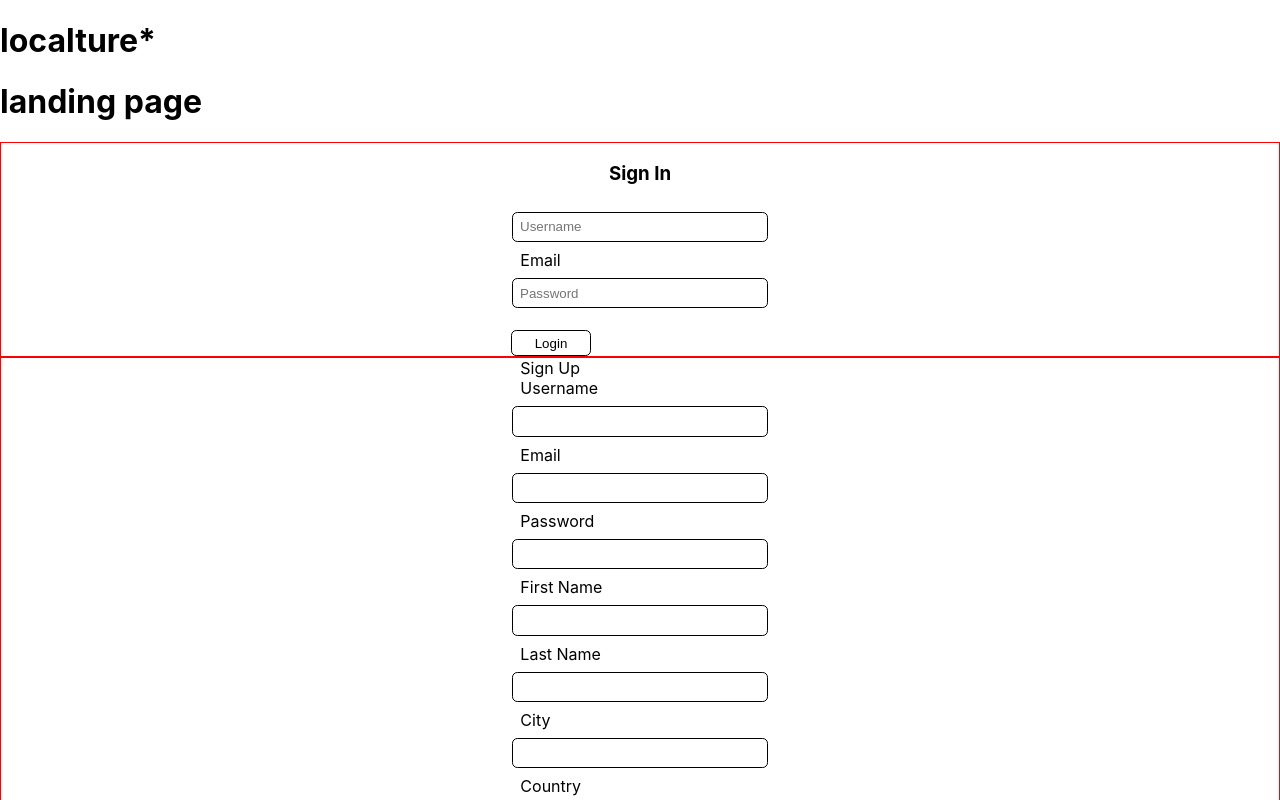
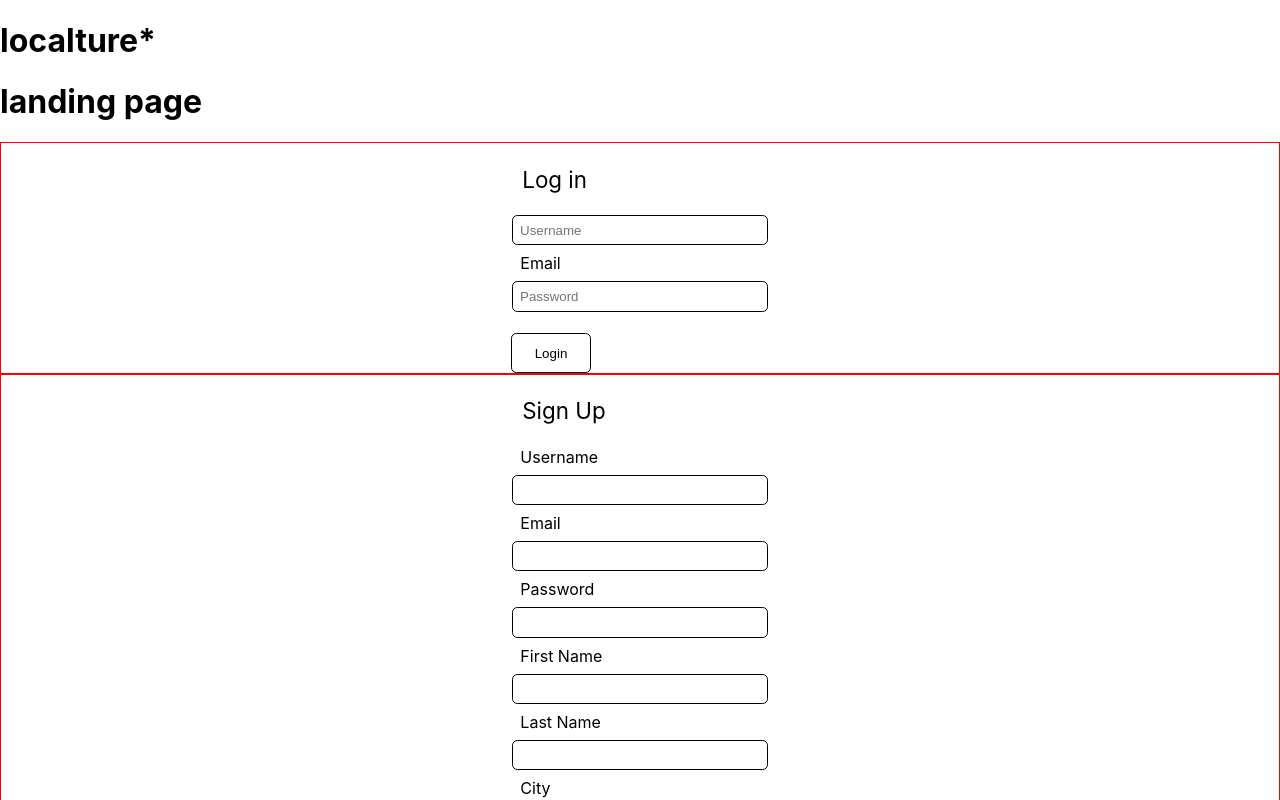
Before and after one commit to itzamnahuerta/localture, a React (Create React App) app in the folder client/: page / in a window 1280 px wide. Shown: the top 800 px of the page. Built offline with nearby package versions, Linux system fonts and the light colour scheme.

Commit message:
updated login form

```diff
--- a/client/src/components/LoginForm/LoginForm.jsx
+++ b/client/src/components/LoginForm/LoginForm.jsx
@@ -21,9 +21,9 @@ export default class LandingPageForm extends Component {
 
     return (
       <div className="login-form form-layout">
-        <h3> Sign In </h3>
         <form
         onSubmit={this.handleSubmitForm} >
+        <label className="form-title"> Log in </label>
         <input
           className="login-input"
           type="text"
--- a/client/src/styles/LandingPage.scss
+++ b/client/src/styles/LandingPage.scss
@@ -9,6 +9,12 @@
         display:block;
         margin-left: 1em;
         margin-bottom: 0;
+    }
+    .form-title{
+        margin-left: 0.8em;
+        font-size:1.4em;
+        margin-top: 1em;
+        margin-bottom: 1em;
     }
     input {
         display:block;
@@ -32,7 +38,7 @@
     }
     .log-in-btn {
         width: 6em;
-        height: 2em;
+        height: 3em;
 
     }
     .sign-up-btn {
```
